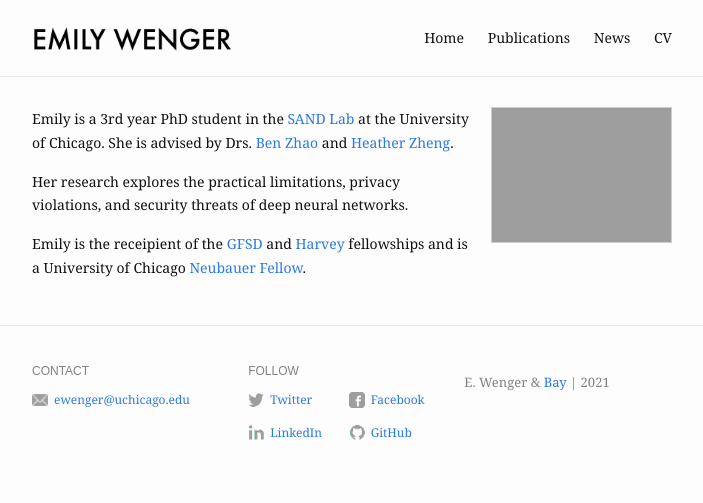
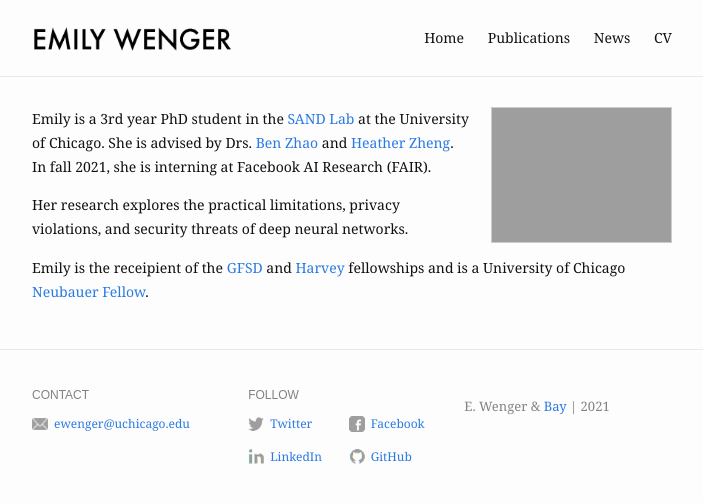
Before and after one commit to emilywenger/emilywenger.github.io, a Jekyll site: the page built from index.md, in a window 1280 px wide. Shown: the top 503 px of the page, without its empty margins (288-991 px from the left). Built offline with Jekyll 4.4.1, drawn with Linux system fonts in a browser that asks for light colours.

Commit message:
updated homepage

```diff
--- a/index.md
+++ b/index.md
@@ -6,7 +6,7 @@ profile_picture:
 ---
 
 <p>
-Emily is a 3rd year PhD student in the <a href="http://sandlab.cs.uchicago.edu" target="_blank">SAND Lab</a> at the University of Chicago. She is advised by Drs. <a href="http://people.cs.uchicago.edu/~ravenben/" target= "_blank">Ben Zhao</a> and <a href="http://people.cs.uchicago.edu/~htzheng/" target="_blank">Heather Zheng</a>.
+Emily is a 3rd year PhD student in the <a href="http://sandlab.cs.uchicago.edu" target="_blank">SAND Lab</a> at the University of Chicago. She is advised by Drs. <a href="http://people.cs.uchicago.edu/~ravenben/" target= "_blank">Ben Zhao</a> and <a href="http://people.cs.uchicago.edu/~htzheng/" target="_blank">Heather Zheng</a>. In fall 2021, she is interning at Facebook AI Research (FAIR).
 </p>
 
 
```
